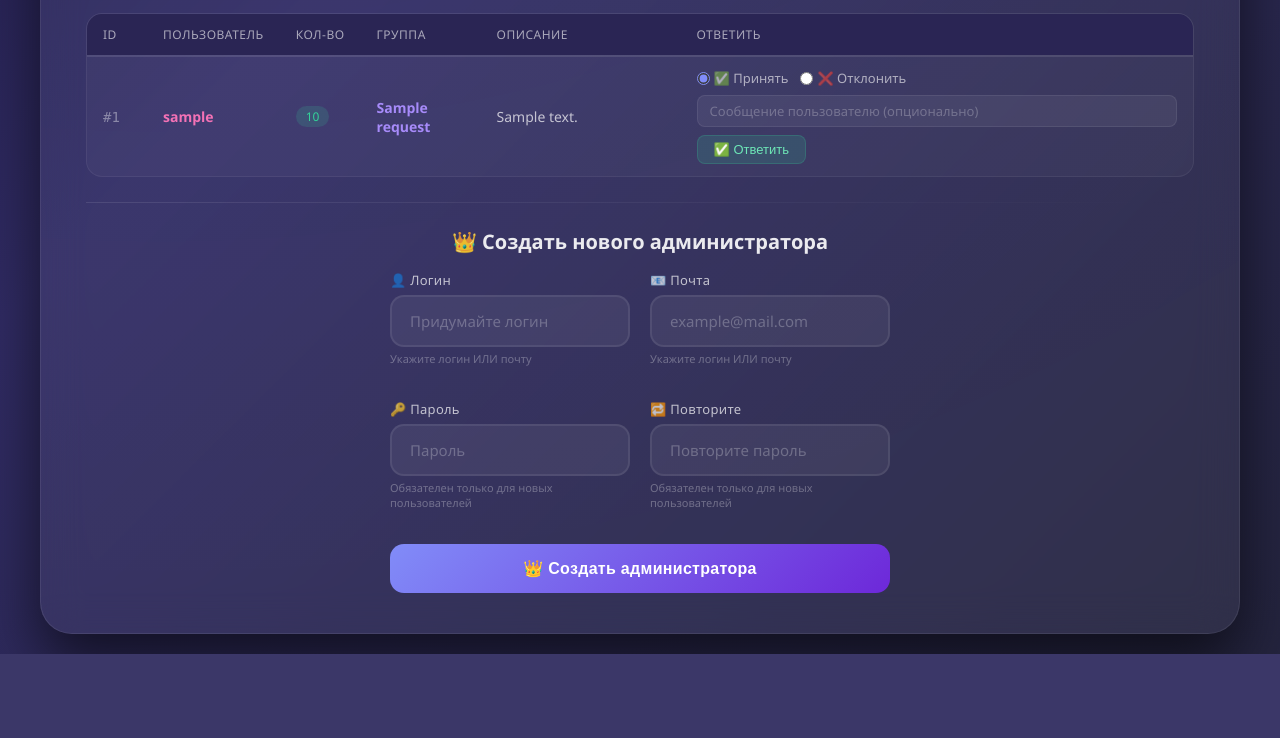
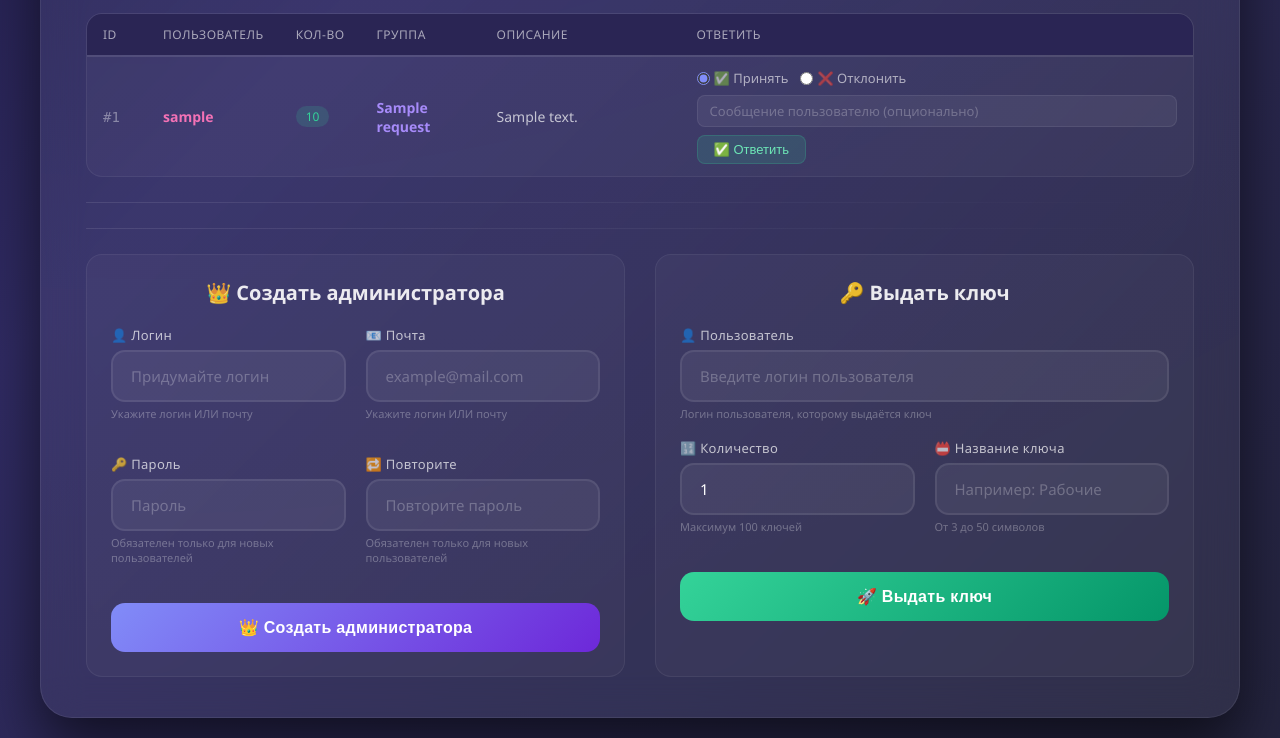
Before and after one commit to Docent681/docent-vpn, a Flask app: page /admin_dashboard in a window 1280 px wide. Shown: the part 1289-2027 px from the top of the page. Before the commit the page ends 1943 px from the top, so only its background shows below. Run offline with Flask 3, Linux system fonts and the light colour scheme; the visitor is signed in with stand-in values (Sample User, id 1); tables that the repository leaves empty hold one stand-in row (values such as "Sample post").

Commit message:
KeyCreation

```diff
--- a/backend/app.py
+++ b/backend/app.py
@@ -416,38 +416,62 @@ def admin_delete_key():
 # ------------------------------------------------------------
 # Создание нового ключа администратором
 # ------------------------------------------------------------
-@app.route('/admin_create_key', methods=['POST'])
-def admin_create_key():
-    error = None
+@app.route('/admin_give_key', methods=['POST'])
+def admin_give_key():
     current_admin = session.get('current_user_login')
-    keygroup_name = request.form.get('keygroup_name')
-    quantity = request.form.get('quantity')
-    username = request.form.get('username')
 
-    if quantity is None:
-        write_log(current_admin, f"Ошибка создания ключей", "keys_info")
-        return redirect(url_for('admin_dashboard'))
+    if request.is_json:
+        data = request.get_json()
+        username = data.get('username')
+        key_amount = data.get('key_amount')
+        key_name = data.get('key_name')
+    else:
+        username = request.form.get('username')
+        key_amount = request.form.get('key_amount')
+        key_name = request.form.get('key_name')
 
-    for i in range(int(quantity)):
-        keyname = f"{keygroup_name}{i}"
+    # Проверяем, что все поля заполнены
+    if not username or not key_amount or not key_name:
+        return {"success": False, "message": "Заполните все поля"}, 400
+
+    # Проверяем количество
+    try:
+        key_amount_int = int(key_amount)
+    except (TypeError, ValueError):
+        return {"success": False, "message": "Укажите корректное количество ключей"}, 400
+
+    if key_amount_int < 1 or key_amount_int > 100:
+        return {"success": False, "message": "Количество ключей должно быть от 1 до 100"}, 400
+
+    # Проверяем, существует ли пользователь
+    user = User.query.filter(User.username == username).first()
+    if not user:
+        return {"success": False, "message": f"Пользователь '{username}' не найден"}, 400
+
+    # Создаём ключи
+    created_keys = 0
+    for i in range(key_amount_int):
+        keyname = f"{key_name}{i}"
         resp = create_key(name=keyname)
         if resp != 1:
-            prefix_index = randint(0, Config.PREFIXES[-1] - 1)
+            prefix_index = randint(0, 19) if hasattr(Config, 'PREFIXES') and Config.PREFIXES else 0
             new_key = Key()
             new_key.set_id(resp['id'])
             new_key.set_keyname_name(resp['name'])
-            new_key.set_keyname(resp['accessUrl'] + str(Config.PREFIXES[prefix_index]))
+            new_key.set_keyname(resp['accessUrl'] + (Config.PREFIXES[prefix_index] if hasattr(Config, 'PREFIXES') and Config.PREFIXES else ''))
             new_key.set_username(username)
             db.session.add(new_key)
+            created_keys += 1
         else:
-            error = "Не удалось создать новый ключ"
-            write_log(current_admin, f"Ошибка создания ключа", "keys_info")
-            redirect(url_for('admin_dashboard'))
+            write_log(current_admin, f"Ошибка создания ключа для {username}", "keys_info")
+            break
 
-    db.session.commit()
-
-    write_log(current_admin, f"Создан ключи {keygroup_name}", "keys_info")
-    return redirect(url_for('admin_dashboard', error=error))
+    if created_keys > 0:
+        db.session.commit()
+        write_log(current_admin, f"Выдал {created_keys} ключей пользователю '{username}' (группа: {key_name})", "admin_info")
+        return {"success": True, "message": f"Выдано {created_keys} ключей пользователю '{username}'"}, 200
+    else:
+        return {"success": False, "message": "Не удалось создать ни одного ключа"}, 400
 
 
 # ------------------------------------------------------------
--- a/backend/templates/admin_dashboard.html
+++ b/backend/templates/admin_dashboard.html
@@ -345,6 +345,42 @@
 
         .api-info-copy {
             align-self: flex-start;
+        }
+    }
+
+    .admin-actions-grid {
+        display: grid;
+        grid-template-columns: 1fr 1fr;
+        gap: 30px;
+        margin-top: 10px;
+    }
+
+    .admin-action-card {
+        background: rgba(255, 255, 255, 0.03);
+        border-radius: 16px;
+        padding: 24px;
+        border: 1px solid rgba(255, 255, 255, 0.06);
+        transition: all 0.3s ease;
+    }
+
+    .admin-action-card:hover {
+        background: rgba(255, 255, 255, 0.05);
+        border-color: rgba(255, 255, 255, 0.1);
+    }
+
+    .admin-action-card .admin-form {
+        max-width: 100%;
+        width: 100%;
+    }
+
+    .admin-action-card .btn-primary {
+        margin-top: 4px;
+    }
+
+    @media (max-width: 992px) {
+        .admin-actions-grid {
+            grid-template-columns: 1fr;
+            gap: 20px;
         }
     }
 
@@ -716,12 +752,15 @@
     <hr class="section-divider">
 
     <!-- ======================================== -->
-    <!-- CREATE ADMIN -->
+    <!-- ADMIN ACTIONS (2 колонки) -->
     <!-- ======================================== -->
-    <div class="admin-form-wrapper">
-        <div>
-            <h2 class="section-title" style="text-align: center; justify-content: center;">
-                👑 Создать нового администратора
+    <hr class="section-divider">
+
+    <div class="admin-actions-grid">
+        <!-- ЛЕВАЯ КОЛОНКА: Создать администратора -->
+        <div class="admin-action-card">
+            <h2 class="section-title" style="text-align: center; justify-content: center; margin-bottom: 20px;">
+                👑 Создать администратора
             </h2>
 
             <form action="{{ url_for('create_new_admin') }}" method="POST" class="admin-form" id="createAdminForm">
@@ -756,10 +795,103 @@
                 <button type="submit" class="btn-primary" id="createAdminBtn">👑 Создать администратора</button>
             </form>
         </div>
+
+        <!-- ПРАВАЯ КОЛОНКА: Выдать ключ -->
+        <div class="admin-action-card">
+            <h2 class="section-title" style="text-align: center; justify-content: center; margin-bottom: 20px;">
+                🔑 Выдать ключ
+            </h2>
+
+            <form id="giveKeyForm" class="admin-form">
+                <div class="form-group">
+                    <label for="give_key_username">👤 Пользователь</label>
+                    <input type="text" id="give_key_username" name="username" placeholder="Введите логин пользователя" required>
+                    <div class="hint">Логин пользователя, которому выдаётся ключ</div>
+                </div>
+
+                <div class="form-row">
+                    <div class="form-group">
+                        <label for="give_key_amount">🔢 Количество</label>
+                        <input type="number" id="give_key_amount" name="key_amount" placeholder="Сколько ключей?" required min="1" max="100" value="1">
+                        <div class="hint">Максимум 100 ключей</div>
+                    </div>
+
+                    <div class="form-group">
+                        <label for="give_key_name">📛 Название ключа</label>
+                        <input type="text" id="give_key_name" name="key_name" placeholder="Например: Рабочие" required minlength="3" maxlength="50">
+                        <div class="hint">От 3 до 50 символов</div>
+                    </div>
+                </div>
+
+                <button type="submit" class="btn-primary" id="giveKeyBtn" style="background: linear-gradient(135deg, #34d399, #059669);">
+                    🚀 Выдать ключ
+                </button>
+            </form>
+        </div>
     </div>
 </div>
 
 <script>
+const giveKeyForm = document.getElementById('giveKeyForm');
+const giveKeyBtn = document.getElementById('giveKeyBtn');
+
+if (giveKeyForm) {
+    giveKeyForm.addEventListener('submit', function(e) {
+        e.preventDefault();
+
+        const formData = new FormData(this);
+        const data = {
+            username: formData.get('username'),
+            key_amount: formData.get('key_amount'),
+            key_name: formData.get('key_name')
+        };
+
+        // Проверка полей
+        if (!data.username || !data.key_amount || !data.key_name) {
+            showPopup('error', 'Ошибка', 'Заполните все поля');
+            return;
+        }
+
+        const amount = parseInt(data.key_amount);
+        if (amount < 1 || amount > 100) {
+            showPopup('error', 'Ошибка', 'Количество ключей должно быть от 1 до 100');
+            return;
+        }
+
+        loadingOverlay.classList.add('show');
+        setClippyGif('typing');
+
+        fetch('{{ url_for("admin_give_key") }}', {
+            method: 'POST',
+            headers: {
+                'Content-Type': 'application/json',
+            },
+            body: JSON.stringify(data)
+        })
+        .then(response => response.json())
+        .then(result => {
+            loadingOverlay.classList.remove('show');
+
+            if (result.success) {
+                showPopup('success', 'Успешно!', result.message || 'Ключи выданы!');
+                giveKeyForm.reset();
+                setClippyGif('hello');
+                setTimeout(() => {
+                    window.location.reload();
+                }, 2000);
+            } else {
+                setClippyGif('error', true);
+                showPopup('error', 'Ошибка', result.message || 'Не удалось выдать ключи');
+            }
+        })
+        .catch(() => {
+            loadingOverlay.classList.remove('show');
+            setClippyGif('error', true);
+            showPopup('error', 'Ошибка', 'Не удалось подключиться к серверу');
+        });
+    });
+}
+
 // ===== ФУНКЦИЯ ФИЛЬТРАЦИИ ЛОГОВ (ГЛОБАЛЬНАЯ) =====
 function filterLogs(type) {
     const url = new URL(window.location.href);
```
